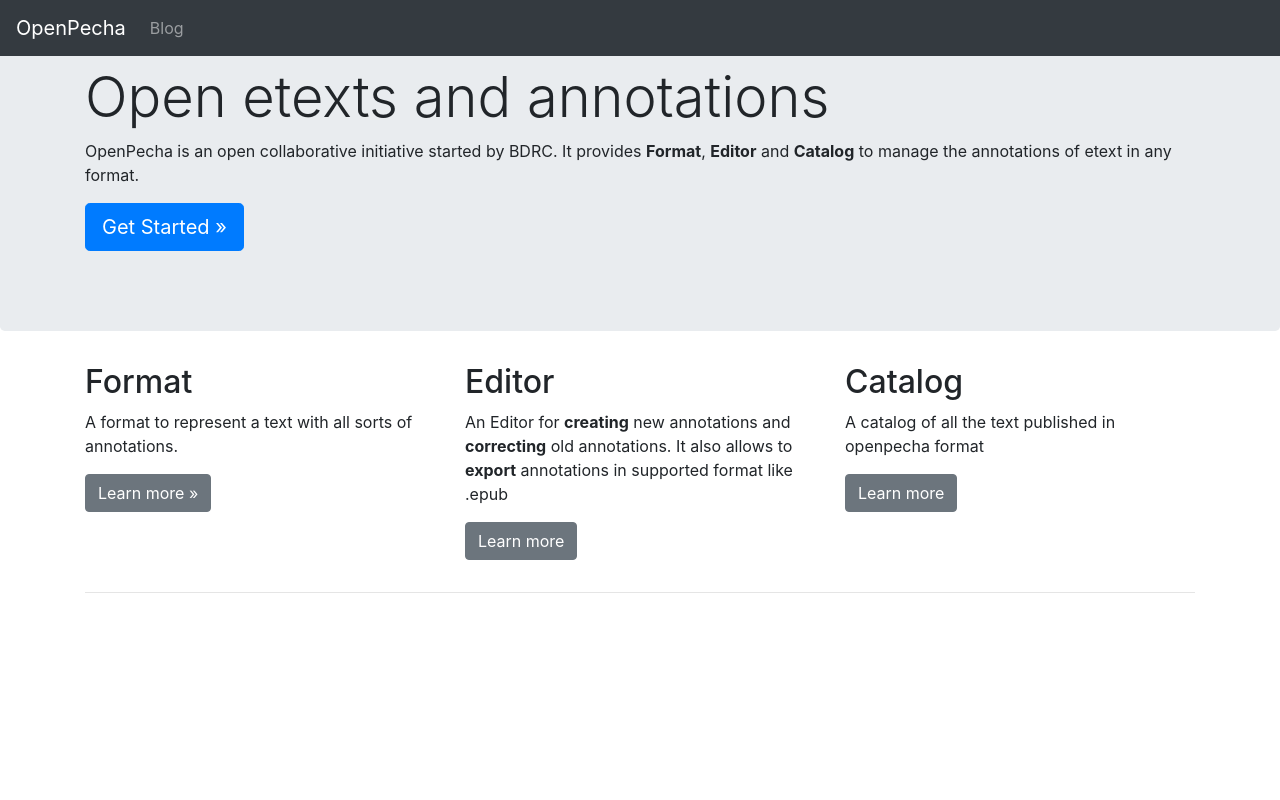
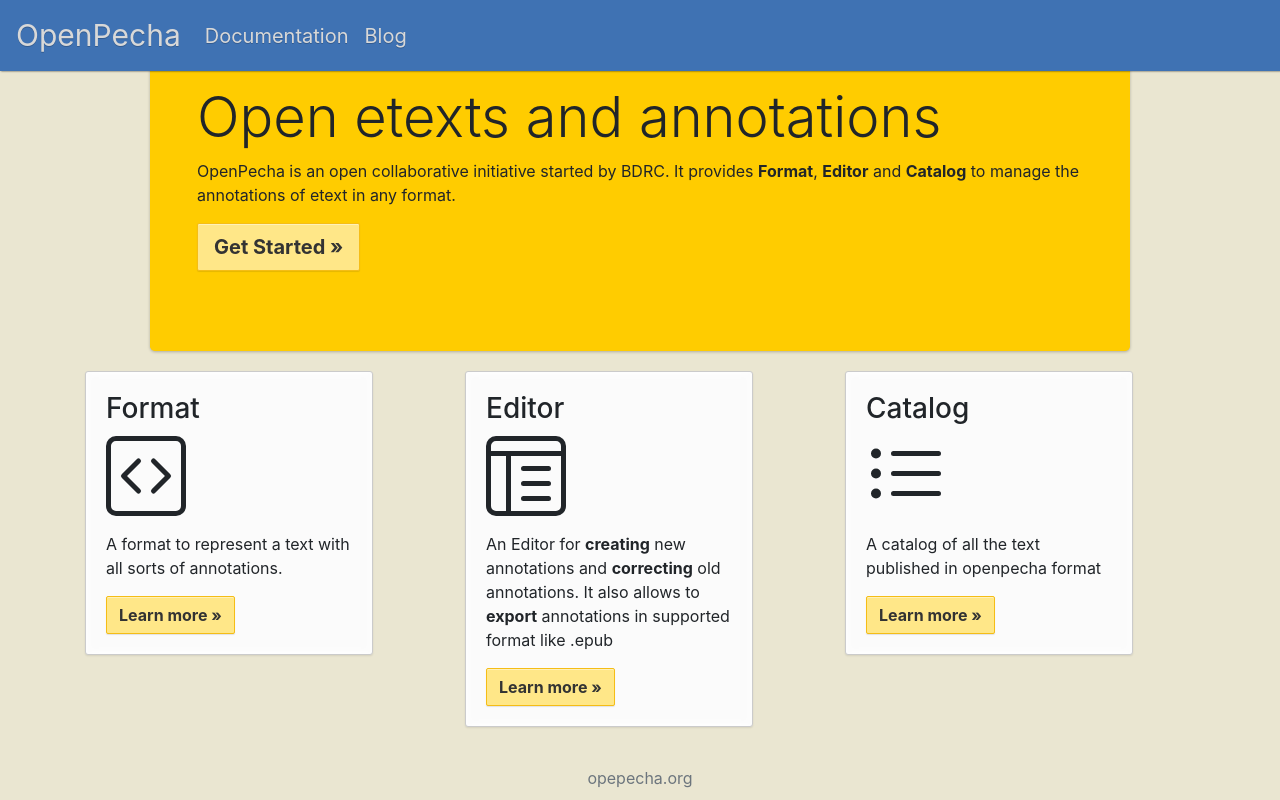
Before and after one commit to OpenPecha/openpecha-bot, a Flask app: page / in a window 1280 px wide. Run offline with Flask 2, Linux system fonts and the light colour scheme; parts of the project's set-up code (start-up, migrations or seed data) failed here and were passed over; some libraries are stand-ins or nearby versions.

Commit message:
fix:(landing-page) fix links and imporoved styling

```diff
--- a/editor/static/css/main.css
+++ b/editor/static/css/main.css
@@ -1,13 +1,70 @@
+body {
+  background-color: #eae6d1;
+}
+
 .bg {
-    background: #dededf ;
+  background: #eae6d1;
   width: 100%;
   height: 100vh;
   background-size: 100%;
-
 }
 
 .main {
   padding-top: 50px;
+}
+
+.navbar {
+  background-color: #3f72b3;
+  box-shadow: 1px 0px 2px rgba(0, 0, 0, 0.75);
+}
+
+.btn-custom {
+  border: 1px solid #f5bd16;
+  border-radius: 2px;
+  box-shadow: inset 0px 1px 0px rgba(255, 255, 255, 0.4),
+    0px 1px 1px rgba(0, 0, 0, 0.1);
+  background-color: #ffe788;
+  color: #333;
+  font-weight: bold;
+  display: inline-block;
+  text-align: center;
+}
+
+.nav-link {
+  color: #d8d8d8;
+  text-shadow: rgba(0, 0, 0, 0.2) 0 1px 0;
+  font-size: 20px;
+  margin: 0px;
+}
+
+.navbar-brand {
+  color: #d8d8d8;
+  text-shadow: rgba(0, 0, 0, 0.2) 0 1px 0;
+  font-size: 30px;
+}
+
+.jumbotron {
+  margin: 20px 150px;
+  background: #ffcc00;
+  box-shadow: 0px 1px 3px rgba(0, 0, 0, 0.25);
+}
+
+.card {
+  background: #fbfbfb;
+  border-radius: 3px;
+  border: 1px solid #cbcbcb;
+  box-shadow: 0px 1px 2px rgba(0, 0, 0, 0.09),
+    inset 0px 0px 2px 2px rgba(255, 255, 255, 0.5),
+    inset 0 0 5px 5px rgba(255, 255, 255, 0.4);
+}
+
+.footer {
+  position: fixed;
+  left: 0;
+  bottom: 0;
+  width: 100%;
+  padding: 10px 0;
+  text-align: center;
 }
 
 .list-group-item {
--- a/editor/templates/index.html
+++ b/editor/templates/index.html
@@ -3,18 +3,22 @@
 {% block title %} OpenPecha | Home {% endblock %}
 
 {% block nav %}
-<nav class="navbar navbar-expand-md navbar-dark fixed-top bg-dark">
-    <a class="navbar-brand" href="#">OpenPecha</a>
+<nav class="navbar navbar-expand-md fixed-top">
+    <a class="navbar-brand" href="/">OpenPecha</a>
     <button class="navbar-toggler" type="button" data-toggle="collapse" data-target="#navbarsExampleDefault"
         aria-controls="navbarsExampleDefault" aria-expanded="false" aria-label="Toggle navigation">
         <span class="navbar-toggler-icon"></span>
     </button>
 
     <div class="collapse navbar-collapse" id="navbarsExampleDefault">
+        <ul class="navbar-nav">
+            <li class="nav-item">
+                <a class="nav-link" href="https://openpecha.github.io" target="_">Documentation</a>
+            </li>
+        </ul>
         <ul class="navbar-nav mr-auto">
             <li class="nav-item">
                 <a class="nav-link" href="#">Blog</a>
-            </li>
             </li>
         </ul>
     </div>
@@ -26,48 +30,106 @@
     <div class="jumbotron">
         <div class="container">
             <h3 class="display-4">Open etexts and annotations</h3>
-            <p>OpenPecha is an open collaborative initiative started by BDRC. It provides <strong>Format</strong>, <strong>Editor</strong> and <strong>Catalog</strong> to manage the annotations of etext in any format.</p>
-            <p><a class="btn btn-primary btn-lg" href="#" role="button" data-toggle="modal" data-target="#CreatePechaModal">Get Started &raquo;</a></p>
+            <p>OpenPecha is an open collaborative initiative started by BDRC. It provides <strong>Format</strong>,
+                <strong>Editor</strong> and <strong>Catalog</strong> to manage the annotations of etext in any format.
+            </p>
+            <p><a class="btn-custom btn-lg" href="#" role="button" data-toggle="modal"
+                    data-target="#CreatePechaModal">Get
+                    Started &raquo;</a></p>
         </div>
     </div>
 
     <div class="container">
         <div class="row">
             <div class="col-md-4">
-                <h2>Format</h2>
-                <p>A format to represent a text with all sorts of annotations.</p>
-                <p><a class="btn btn-secondary" href="#" role="button">Learn more &raquo;</a></p>
+                <div class="card" style="width: 18rem;">
+                    <div class="card-body">
+                        <h3 class="card-title">Format</h3>
+                        <h6 class="card-subtitle mb-2 text-muted"></h6>
+                        <p class="card-text">
+                        <p>
+                            <svg width="5em" height="5em" viewBox="0 0 16 16" class="bi bi-code-square"
+                                fill="currentColor" xmlns="http://www.w3.org/2000/svg">
+                                <path fill-rule="evenodd"
+                                    d="M14 1H2a1 1 0 0 0-1 1v12a1 1 0 0 0 1 1h12a1 1 0 0 0 1-1V2a1 1 0 0 0-1-1zM2 0a2 2 0 0 0-2 2v12a2 2 0 0 0 2 2h12a2 2 0 0 0 2-2V2a2 2 0 0 0-2-2H2z" />
+                                <path fill-rule="evenodd"
+                                    d="M6.854 4.646a.5.5 0 0 1 0 .708L4.207 8l2.647 2.646a.5.5 0 0 1-.708.708l-3-3a.5.5 0 0 1 0-.708l3-3a.5.5 0 0 1 .708 0zm2.292 0a.5.5 0 0 0 0 .708L11.793 8l-2.647 2.646a.5.5 0 0 0 .708.708l3-3a.5.5 0 0 0 0-.708l-3-3a.5.5 0 0 0-.708 0z" />
+                            </svg>
+                        </p>
+                        <p>A format to represent a text with all sorts of annotations.</p>
+                        <a class="btn btn-custom" href="https://openpecha.github.io/format/" target="_">Learn more
+                            &raquo;</a>
+                    </div>
+                </div>
             </div>
             <div class="col-md-4">
-                <h2>Editor</h2>
-                <p>An Editor for <strong>creating</strong> new annotations and <strong>correcting</strong> old annotations. It also allows to <strong>export</strong> annotations in supported format like .epub</p>
-                <p><a class="btn btn-secondary" href="#" role="button">Learn more</a></p>
+                <div class="card" style="width: 18rem;">
+                    <div class="card-body">
+                        <h3 class="card-title">Editor</h3>
+                        <h6 class="card-subtitle mb-2 text-muted"></h6>
+                        <p class="card-text">
+                        <p>
+                            <svg width="5em" height="5em" viewBox="0 0 16 16" class="bi bi-layout-text-window-reverse"
+                                fill="currentColor" xmlns="http://www.w3.org/2000/svg">
+                                <path fill-rule="evenodd"
+                                    d="M2 1h12a1 1 0 0 1 1 1v12a1 1 0 0 1-1 1H2a1 1 0 0 1-1-1V2a1 1 0 0 1 1-1zm12-1a2 2 0 0 1 2 2v12a2 2 0 0 1-2 2H2a2 2 0 0 1-2-2V2a2 2 0 0 1 2-2h12z" />
+                                <path fill-rule="evenodd"
+                                    d="M5 15V4H4v11h1zM.5 4h15V3H.5v1zM13 6.5a.5.5 0 0 0-.5-.5h-5a.5.5 0 0 0 0 1h5a.5.5 0 0 0 .5-.5zm0 3a.5.5 0 0 0-.5-.5h-5a.5.5 0 0 0 0 1h5a.5.5 0 0 0 .5-.5zm0 3a.5.5 0 0 0-.5-.5h-5a.5.5 0 0 0 0 1h5a.5.5 0 0 0 .5-.5z" />
+                            </svg>
+                        </p>
+                        <p>An Editor for <strong>creating</strong> new annotations and <strong>correcting</strong> old
+                            annotations. It also allows to <strong>export</strong> annotations in supported format like
+                            .epub
+                        </p>
+                        </p>
+                        <a class="btn btn-custom" href="#" taget="_">Learn more &raquo;</a>
+                    </div>
+                </div>
             </div>
             <div class="col-md-4">
-                <h2>Catalog</h2>
-                <p>A catalog of all the text published in openpecha format</p>
-                <p><a class="btn btn-secondary" href="#" role="button">Learn more</a></p>
+                <div class="card" style="width: 18rem;">
+                    <div class="card-body">
+                        <h3 class="card-title">Catalog</h3>
+                        <h6 class="card-subtitle mb-2 text-muted"></h6>
+                        <p class="card-text">
+                        <p>
+                            <svg width="5em" height="5em" viewBox="0 0 16 16" class="bi bi-list-ul" fill="currentColor"
+                                xmlns="http://www.w3.org/2000/svg">
+                                <path fill-rule="evenodd"
+                                    d="M5 11.5a.5.5 0 0 1 .5-.5h9a.5.5 0 0 1 0 1h-9a.5.5 0 0 1-.5-.5zm0-4a.5.5 0 0 1 .5-.5h9a.5.5 0 0 1 0 1h-9a.5.5 0 0 1-.5-.5zm0-4a.5.5 0 0 1 .5-.5h9a.5.5 0 0 1 0 1h-9a.5.5 0 0 1-.5-.5zm-3 1a1 1 0 1 0 0-2 1 1 0 0 0 0 2zm0 4a1 1 0 1 0 0-2 1 1 0 0 0 0 2zm0 4a1 1 0 1 0 0-2 1 1 0 0 0 0 2z" />
+                            </svg>
+                        </p>
+                        <p>A catalog of all the text published in openpecha format</p>
+                        </p>
+                        <a class="btn btn-custom" href="https://openpecha.github.io/catalog/" target="_">Learn
+                            more
+                            &raquo;</a>
+                    </div>
+                </div>
             </div>
         </div>
-        <hr>
     </div>
 </main>
 
+
 <!-- Create Pecha Modal -->
-<div class="modal fade" id="CreatePechaModal" tabindex="-1" role="dialog" aria-labelledby="exampleModalLabel" aria-hidden="true">
+<div class="modal fade" id="CreatePechaModal" tabindex="-1" role="dialog" aria-labelledby="exampleModalLabel"
+    aria-hidden="true">
     <div class="modal-dialog  modal-xl modal-dialog-scrollable" role="document">
         <div class="modal-content">
             <div class="modal-header">
                 <h3 class="modal-title" id="exampleModalLabel">Import</h3>
                 <button type="button" class="close" data-dismiss="modal" aria-label="Close">
-                <span aria-hidden="true">&times;</span>
+                    <span aria-hidden="true">&times;</span>
                 </button>
             </div>
             <div class="modal-body">
-                <form class="needs-validation" method="post" action="{{ url_for('pecha.create_pecha') }}" enctype="multipart/form-data">
+                <form class="needs-validation" method="post" action="{{ url_for('pecha.create_pecha') }}"
+                    enctype="multipart/form-data">
                     <div class="form-group">
                         <label>Title</label>
-                        <input type="text" class="form-control" name="title" placeholder="བློ་གྲོས་མཐའ་ཡས་པའི་མཛོད།" required>
+                        <input type="text" class="form-control" name="title" placeholder="བློ་གྲོས་མཐའ་ཡས་པའི་མཛོད།"
+                            required>
                         <div class="invalid-feedback">
                             Please choose a username.
                         </div>
@@ -78,11 +140,12 @@
                     </div>
                     <div class="form-group">
                         <label>Author</label>
-                        <input type="text" class="form-control" name="author" placeholder="མཉམ་མེད་དྭགས་པོ་ལྷ་རྗེ།" required>
+                        <input type="text" class="form-control" name="author" placeholder="མཉམ་མེད་དྭགས་པོ་ལྷ་རྗེ།"
+                            required>
                     </div>
                     <div class="form-group">
                         <label>Collection Title</label>
-                        <input type="text" class="form-control", name="collection-title">
+                        <input type="text" class="form-control" , name="collection-title">
                     </div>
                     <div class="form-group">
                         <label for="validationCustom02">Book Number in Series</label>
@@ -90,17 +153,19 @@
                     </div>
                     <div class="form-group">
                         <label>Publisher</label>
-                        <input type="text" class="form-control", name="publisher">
+                        <input type="text" class="form-control" , name="publisher">
                     </div>
                     <div class="form-group">
                         <div class="custom-file">
-                            <input type="file" class="custom-file-input" name="front-cover-image" id="customFile" required>
+                            <input type="file" class="custom-file-input" name="front-cover-image" id="customFile"
+                                required>
                             <label class="custom-file-label" for="customFile">Front Cover Image</label>
                         </div>
                     </div>
                     <div class="form-group">
                         <div class="form-group custom-file">
-                            <input type="file" class="custom-file-input" name="publication-data-image" id="customFile" required>
+                            <input type="file" class="custom-file-input" name="publication-data-image" id="customFile"
+                                required>
                             <label class="custom-file-label" for="customFile">Publication Data Image</label>
                         </div>
                     </div>
@@ -123,7 +188,9 @@
     </div>
 </div>
 
-<footer class="container">
-    <!-- <p>&copy; openpecha.org</p> -->
+<footer class="footer">
+    <div class="container">
+        <span class="text-muted">opepecha.org</span>
+    </div>
 </footer>
 {% endblock %}
--- a/editor/templates/layout.html
+++ b/editor/templates/layout.html
@@ -11,6 +11,8 @@
     <!-- Bootstrap CSS -->
     <link rel="stylesheet" href="https://stackpath.bootstrapcdn.com/bootstrap/4.5.0/css/bootstrap.min.css"
         integrity="sha384-9aIt2nRpC12Uk9gS9baDl411NQApFmC26EwAOH8WgZl5MYYxFfc+NcPb1dKGj7Sk" crossorigin="anonymous">
+
+    <link rel="stylesheet" type="text/css" href="{{ url_for('static', filename='css/main.css') }}">
 
     {% block head %}{% endblock %}
 
```
Lines whose indentation alone changed are shown as unchanged.
